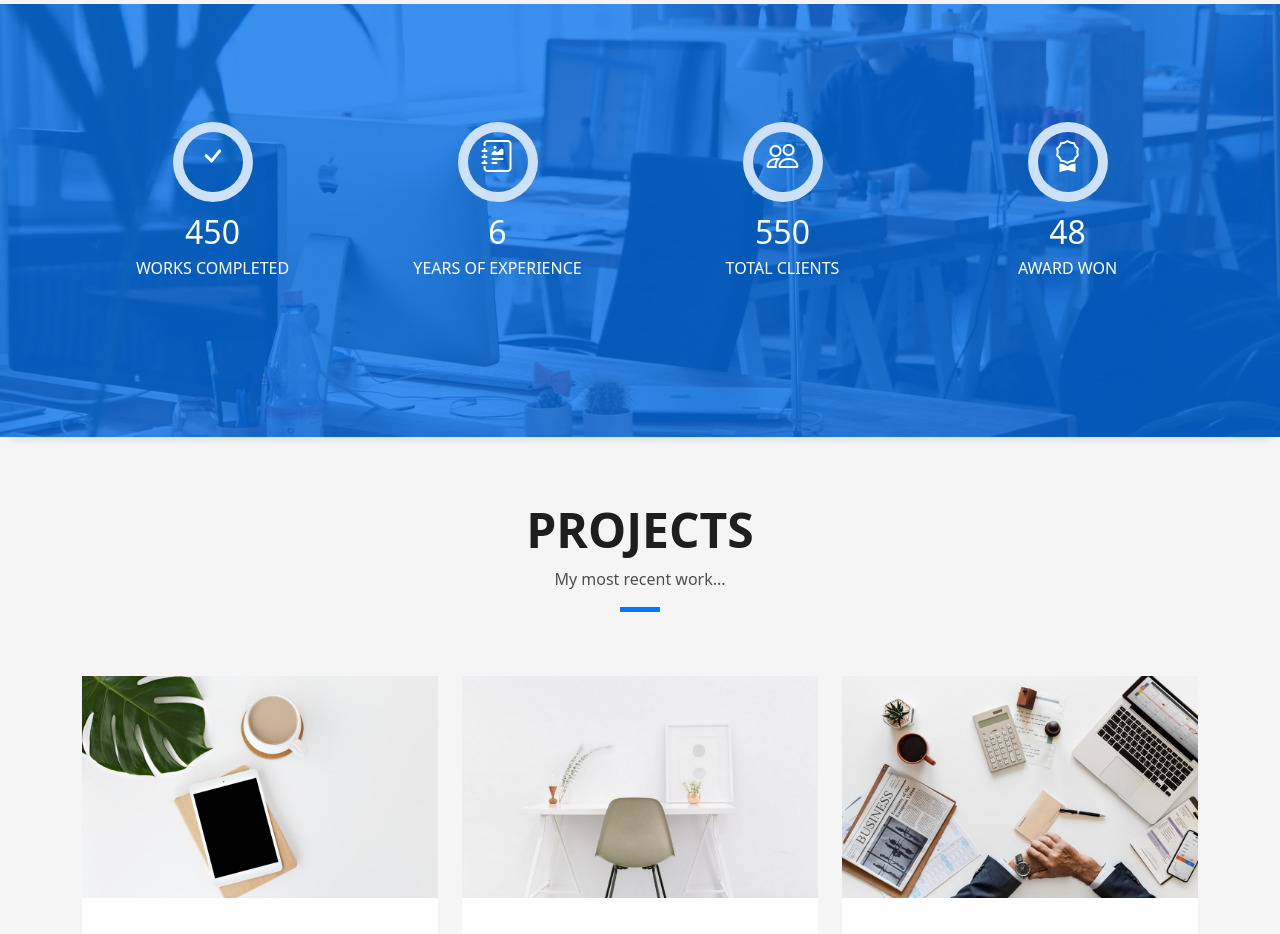
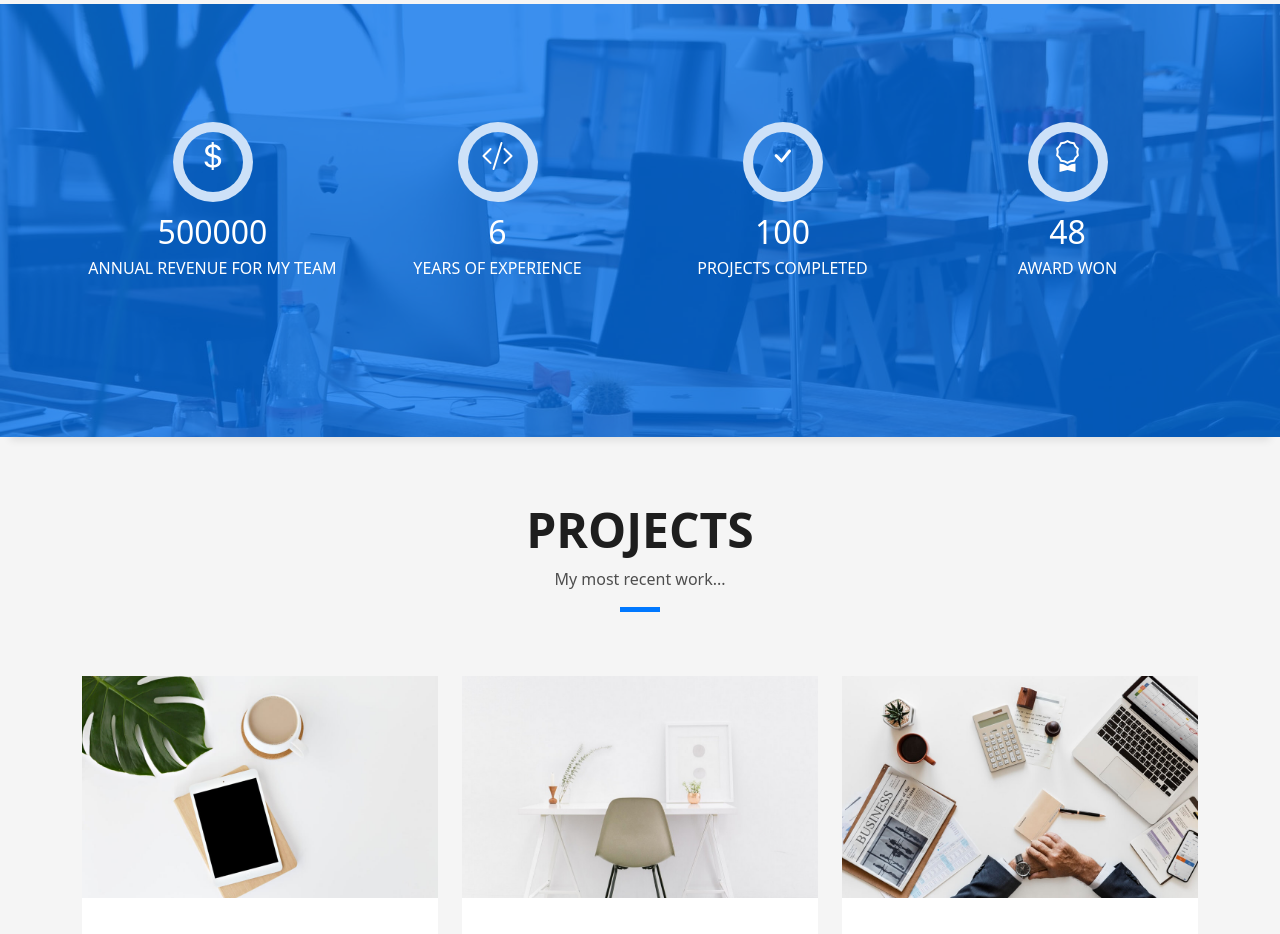
Before and after one commit to cameronbweston/Portfolio, a plain HTML site: page index.html in a window 1280 px wide. Shown: the part 1680-2614 px from the top of the page. Drawn offline with Linux system fonts and the light colour scheme.

Commit message:
Change page title

```diff
--- a/index.html
+++ b/index.html
@@ -5,7 +5,7 @@
   <meta charset="utf-8">
   <meta content="width=device-width, initial-scale=1.0" name="viewport">
 
-  <title>DevFolio Bootstrap Portfolio Template - Index</title>
+  <title>Cameron Weston</title>
   <meta content="" name="description">
   <meta content="" name="keywords">
 
@@ -268,18 +268,18 @@
           <div class="col-sm-3 col-lg-3">
             <div class="counter-box counter-box pt-4 pt-md-0">
               <div class="counter-ico">
-                <span class="ico-circle"><i class="bi bi-check"></i></span>
+                <span class="ico-circle"><i class="bi bi-currency-dollar"></i></span>
               </div>
               <div class="counter-num">
-                <p data-purecounter-start="0" data-purecounter-end="450" data-purecounter-duration="1" class="counter purecounter"></p>
-                <span class="counter-text">WORKS COMPLETED</span>
+                <p data-purecounter-start="0" data-purecounter-end="500000" data-purecounter-duration="1" class="counter purecounter"></p>
+                <span class="counter-text">ANNUAL REVENUE FOR MY TEAM</span>
               </div>
             </div>
           </div>
           <div class="col-sm-3 col-lg-3">
             <div class="counter-box pt-4 pt-md-0">
               <div class="counter-ico">
-                <span class="ico-circle"><i class="bi bi-journal-richtext"></i></span>
+                <span class="ico-circle"><i class="bi bi-code-slash"></i></span>
               </div>
               <div class="counter-num">
                 <p data-purecounter-start="0" data-purecounter-end="6" data-purecounter-duration="1" class="counter purecounter"></p>
@@ -290,11 +290,11 @@
           <div class="col-sm-3 col-lg-3">
             <div class="counter-box pt-4 pt-md-0">
               <div class="counter-ico">
-                <span class="ico-circle"><i class="bi bi-people"></i></span>
+                <span class="ico-circle"><i class="bi bi-check"></i></span>
               </div>
               <div class="counter-num">
-                <p data-purecounter-start="0" data-purecounter-end="550" data-purecounter-duration="1" class="counter purecounter"></p>
-                <span class="counter-text">TOTAL CLIENTS</span>
+                <p data-purecounter-start="0" data-purecounter-end="100" data-purecounter-duration="1" class="counter purecounter"></p>
+                <span class="counter-text">PROJECTS COMPLETED</span>
               </div>
             </div>
           </div>
```
